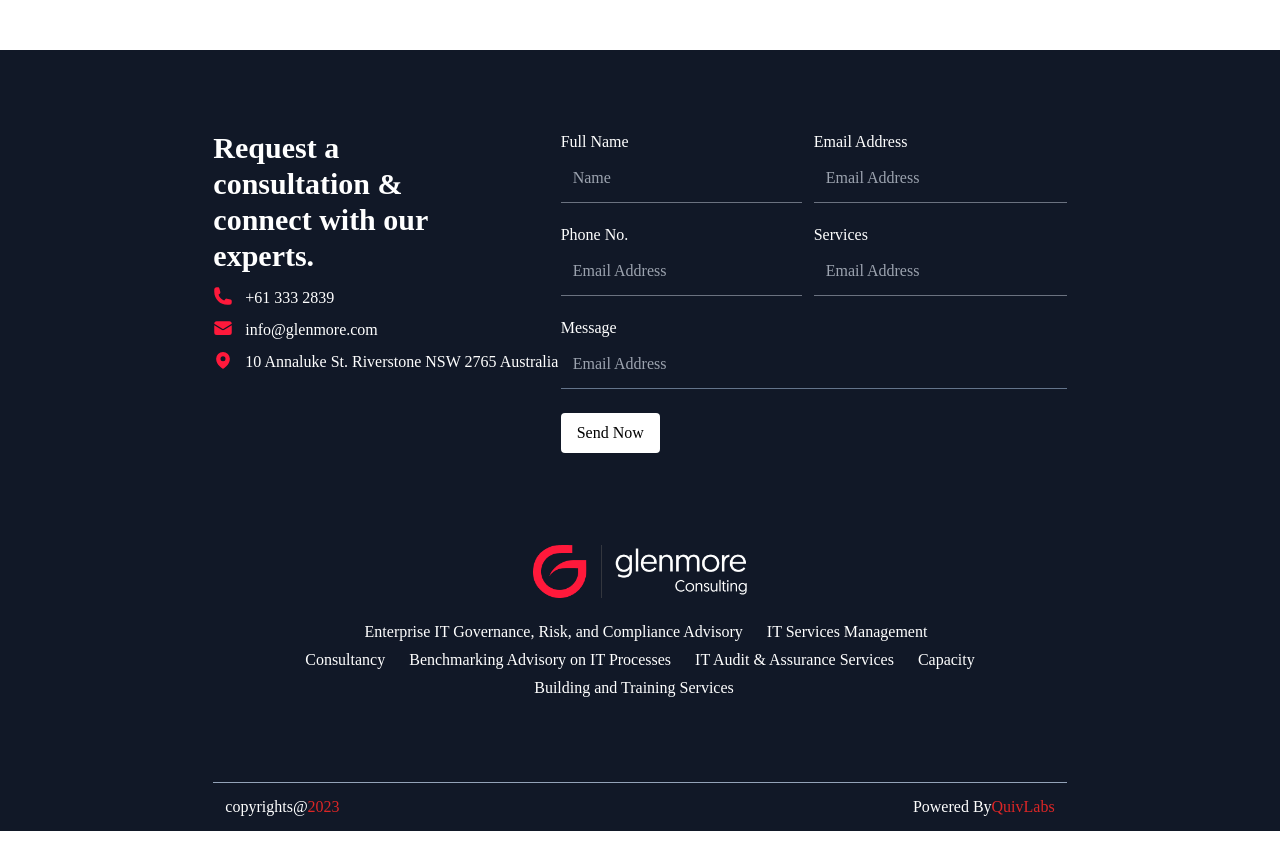
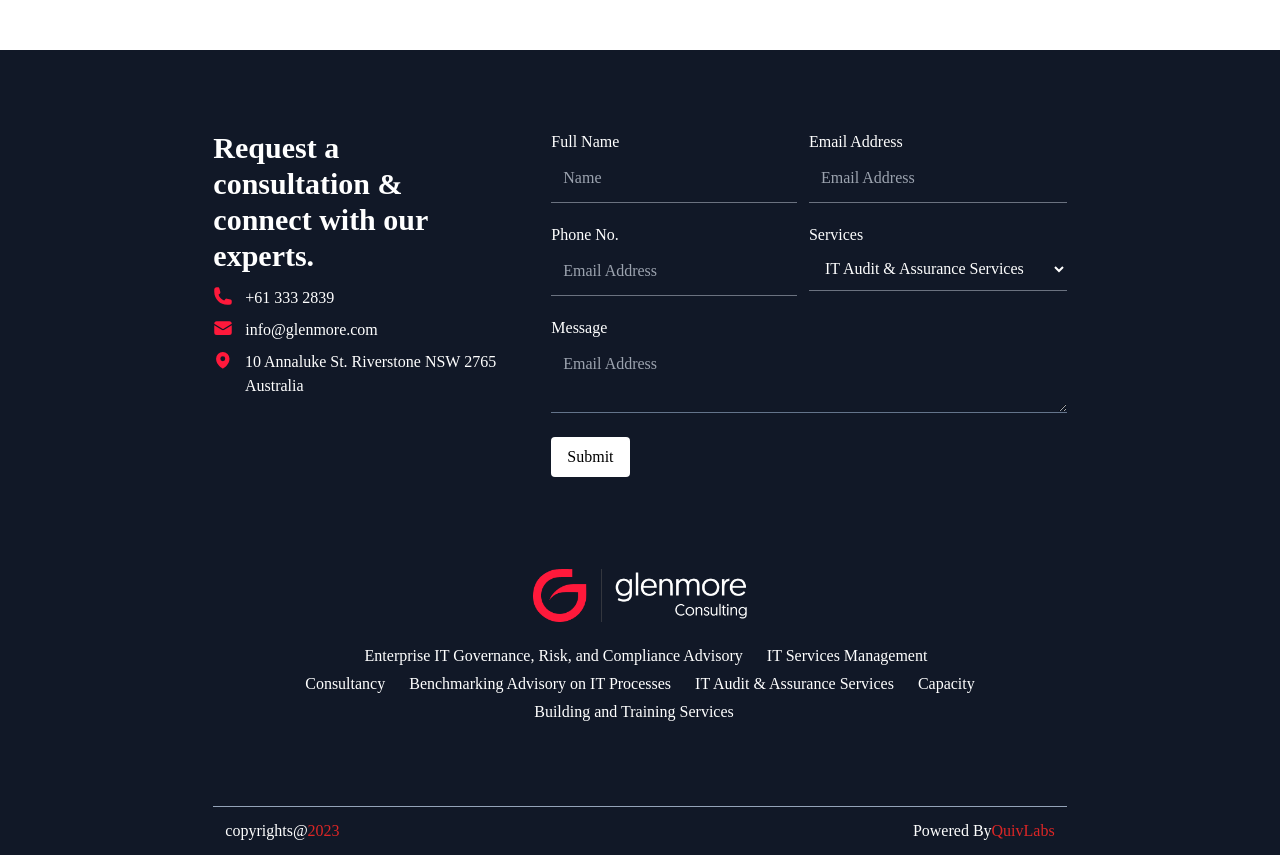
Before and after one commit to faiizanhussain/glenmore, a React (Vite) app in the folder Glenmore-Frontend/: page / in a window 1280 px wide. Shown: the part 3940-4795 px from the top of the page. Before the commit the page ends 4771 px from the top, so only its background shows below. Built offline with nearby package versions, Linux system fonts and the light colour scheme.

Commit message:
Form to google sheets & other minor changes

```diff
--- a/Glenmore-Frontend/src/FunctionalComponents/Button.tsx
+++ b/Glenmore-Frontend/src/FunctionalComponents/Button.tsx
@@ -6,15 +6,17 @@ interface Props {
   Text: string;
   Link: string;
   backgroundColor?: string;
+  action?: any;
 }
 
-export const Button = ({ Text, Link, backgroundColor }: Props) => {
+export const Button = ({ Text, Link, backgroundColor, action }: Props) => {
   return (
     <>
       <button
+        onClick={action}
         className={
           backgroundColor === "dark"
-            ? "bg-white hover:bg-red-600 text-black py-2 px-4 rounded my-3"
+            ? "bg-white hover:bg-red-600 hover:text-white text-black py-2 px-4 rounded my-3"
             : "bg-gray-900 hover:bg-red-600 text-white py-2 px-4 rounded my-3"
         }>
         <NavLink to={Link}>{Text}</NavLink>
--- a/Glenmore-Frontend/src/FunctionalComponents/Form.tsx
+++ b/Glenmore-Frontend/src/FunctionalComponents/Form.tsx
@@ -1,40 +1,84 @@
 import { useState } from "react";
 import { Button } from "./Button";
+import { Content } from "../Data/StaticData";
 
 export default function Form() {
-  const [name, setName] = useState("");
-  const [email, setEmail] = useState("");
-  const [phone, setPhone] = useState("");
-  const [services, setServices] = useState("");
-  const [message, setMessage] = useState("");
+  const [formData, setFormData] = useState({
+    name: "",
+    email: "",
+    phone: "",
+    services: "",
+    message: "",
+  });
 
-  const handleNameChange = (event: any) => {
-    setName(event.target.value);
+  const [isSubmitted, setIsSubmitted] = useState(false);
+
+  const handleChange = (e: any) => {
+    setFormData({
+      ...formData,
+      [e.target.name]: e.target.value,
+    });
   };
-  const handleEmailChange = (event: any) => {
-    setEmail(event.target.value);
-  };
-  const handlePhoneChange = (event: any) => {
-    setPhone(event.target.value);
-  };
-  const handleServicesChange = (event: any) => {
-    setServices(event.target.value);
-  };
-  const handleMessageChange = (event: any) => {
-    setMessage(event.target.value);
+
+  const handleSubmit = (e: any) => {
+    e.preventDefault();
+
+    fetch("https://sheetdb.io/api/v1/yjb5erapyq794", {
+      method: "POST",
+      headers: {
+        Accept: "application/json",
+        "Content-Type": "application/json",
+      },
+      body: JSON.stringify({
+        data: [
+          {
+            "G-Name": formData.name,
+            "G-Email": formData.email,
+            "G-Phone": formData.phone,
+            "G-Services": formData.services,
+            "G-Message": formData.message,
+          },
+        ],
+      }),
+    })
+      .then((response) => response.json())
+      .then((data) => setIsSubmitted(true));
   };
 
   return (
     <>
-      <form className="flex flex-wrap">
-        <label className="pr-3 flex flex-col w-1/2 text-white text-white">
+      {isSubmitted ? (
+        <>
+          <div className="flex flex-col items-center">
+            <svg
+              xmlns="http://www.w3.org/2000/svg"
+              fill="none"
+              viewBox="0 0 24 24"
+              stroke-width="1.5"
+              stroke="white"
+              className="w-20 h-20">
+              <path
+                stroke-linecap="round"
+                stroke-linejoin="round"
+                d="M9 12.75 11.25 15 15 9.75M21 12c0 1.268-.63 2.39-1.593 3.068a3.745 3.745 0 0 1-1.043 3.296 3.745 3.745 0 0 1-3.296 1.043A3.745 3.745 0 0 1 12 21c-1.268 0-2.39-.63-3.068-1.593a3.746 3.746 0 0 1-3.296-1.043 3.745 3.745 0 0 1-1.043-3.296A3.745 3.745 0 0 1 3 12c0-1.268.63-2.39 1.593-3.068a3.745 3.745 0 0 1 1.043-3.296 3.746 3.746 0 0 1 3.296-1.043A3.746 3.746 0 0 1 12 3c1.268 0 2.39.63 3.068 1.593a3.746 3.746 0 0 1 3.296 1.043 3.746 3.746 0 0 1 1.043 3.296A3.745 3.745 0 0 1 21 12Z"></path>
+            </svg>
+
+            <p className="text-white font-bold text-center text-3xl">
+              Thank you for submitting the form, we'll get back to you shortly
+            </p>
+          </div>
+        </>
+      ) : (
+        <form onSubmit={handleSubmit} className="flex flex-wrap">
+          <label className="pr-3 flex flex-col w-1/2 text-white">
             Full Name
             <input
               placeholder="Name"
               className="bg-transparent border-b border-gray-500 p-3"
               type="text"
-            value={name}
-            onChange={handleNameChange}
+              name="name"
+              value={formData.name}
+              onChange={handleChange}
             />
           </label>
           <label className="flex flex-col w-1/2  text-white">
@@ -43,8 +87,9 @@ export default function Form() {
               placeholder="Email Address"
               className="bg-transparent border-b border-gray-500 p-3"
               type="text"
-            value={email}
-            onChange={handleEmailChange}
+              name="email"
+              value={formData.email}
+              onChange={handleChange}
             />
           </label>
           <label className="pt-5 flex flex-col w-1/2  text-white pr-3">
@@ -52,35 +97,46 @@ export default function Form() {
             <input
               placeholder="Email Address"
               className="bg-transparent border-b border-gray-500 p-3"
+              name="phone"
               type="text"
-            value={phone}
-            onChange={handlePhoneChange}
+              value={formData.phone}
+              onChange={handleChange}
             />
           </label>
           <label className="pt-5 flex flex-col w-1/2  text-white">
             Services
-          <input
-            placeholder="Email Address"
+            <select
+              name="services"
+              id="services"
               className="bg-transparent border-b bg-transparent border-gray-500 p-3"
-            type="text"
-            value={services}
-            onChange={handleServicesChange}
-          />
+              onChange={handleChange}>
+              {Content.Services_Section.Services.map((item: any) => (
+                <option
+                  key={item.Title}
+                  className="text-gray-900"
+                  value={item.Title}>
+                  {item.Title}
+                </option>
+              ))}
+            </select>
           </label>
           <label className="pt-5 flex flex-col w-full text-white py-3">
             Message
-          <input
+            <textarea
               placeholder="Email Address"
               className="bg-transparent border-b border-slate-500 p-3"
-            type="text"
-            value={message}
-            onChange={handleMessageChange}
+              name="message"
+              value={formData.message}
+              onChange={handleChange}
             />
           </label>
           <span className="">
-          <Button backgroundColor="dark" Text="Send Now" Link="#" />
+            <button className="bg-white hover:bg-red-600 hover:text-white text-black py-2 px-4 rounded my-3">
+              Submit
+            </button>
           </span>
         </form>
+      )}
     </>
   );
 }
--- a/Glenmore-Frontend/src/FunctionalComponents/IconText.tsx
+++ b/Glenmore-Frontend/src/FunctionalComponents/IconText.tsx
@@ -1,5 +1,3 @@
-import { Button } from "./Button";
-
 interface Props {
   Icon: string;
   Title: string;
--- a/Glenmore-Frontend/src/UI Components/Features.tsx
+++ b/Glenmore-Frontend/src/UI Components/Features.tsx
@@ -18,7 +18,7 @@ const Features = () => {
           </p>
         </div>
         {Content.Features_Section.Features.map((item: any) => (
-          <div className="w-1/3 pr-10 pb-5">
+          <div key={item.Title} className="w-1/3 pr-10 pb-5">
             <IconBox Icon={item.Image} Title={item.Title} Text={item.Text} />
           </div>
         ))}
--- a/Glenmore-Frontend/src/UI Components/Footer.tsx
+++ b/Glenmore-Frontend/src/UI Components/Footer.tsx
@@ -13,7 +13,11 @@ function Footer() {
             </h1>
             <div className="text-white py-3 space-y-2">
               {Content.Footer_Section.Footer.map((item: any) => (
-                <IconText Icon={item.Icon} Title={item.Title} />
+                <IconText
+                  key={item.Title}
+                  Icon={item.Icon}
+                  Title={item.Title}
+                />
               ))}
             </div>
           </div>
@@ -29,7 +33,7 @@ function Footer() {
           />
           <div className="w-4/5 leading-7 text-center">
             {Content.Footer_Section.Quick_Links.map((item: any) => (
-              <a href={item.Link} className="text-white px-3">
+              <a key={item.Title} href={item.Link} className="text-white px-3">
                 {item.Title}
               </a>
             ))}
--- a/Glenmore-Frontend/src/UI Components/Header.tsx
+++ b/Glenmore-Frontend/src/UI Components/Header.tsx
@@ -53,9 +53,9 @@ const Header = () => {
                 fill="#E53E3E"
                 className="w-5 h-5 self-center">
                 <path
-                  fill-rule="evenodd"
+                  fillRule="evenodd"
                   d="M1.5 4.5a3 3 0 0 1 3-3h1.372c.86 0 1.61.586 1.819 1.42l1.105 4.423a1.875 1.875 0 0 1-.694 1.955l-1.293.97c-.135.101-.164.249-.126.352a11.285 11.285 0 0 0 6.697 6.697c.103.038.25.009.352-.126l.97-1.293a1.875 1.875 0 0 1 1.955-.694l4.423 1.105c.834.209 1.42.959 1.42 1.82V19.5a3 3 0 0 1-3 3h-2.25C8.552 22.5 1.5 15.448 1.5 6.75V4.5Z"
-                  clip-rule="evenodd"
+                  clipRule="evenodd"
                 />
               </svg>
 
@@ -76,7 +76,9 @@ const Header = () => {
           </div>
           <div className="nav-links flex space-x-5 py-0 ">
             {Content.MenuItems.map((item: any) => (
-              <h1 className="text-gray-700 text-md self-center hover:text-red-600 ">
+              <h1
+                key={item.Title}
+                className="text-gray-700 text-md self-center hover:text-red-600 ">
                 <Link to={item.Link}>{item.Title}</Link>
               </h1>
             ))}
--- a/Glenmore-Frontend/src/UI Components/Services.tsx
+++ b/Glenmore-Frontend/src/UI Components/Services.tsx
@@ -18,7 +18,7 @@ const Services: React.FC = () => {
           </p>
         </div>
         {Content.Services_Section.Services.map((item: any) => (
-          <div className="w-1/3 pr-10 pb-5">
+          <div key={item.Title} className="w-1/3 pr-10 pb-5">
             <ImageBox Image={item.Image} Title={item.Title} Text={item.Text} />
           </div>
         ))}
--- /dev/null
+++ b/Glenmore-Frontend/src/client_secret_1020587001961-b5qkd7f6451420fereln5n2ncom3ngdn.apps.googleusercontent.com.json
@@ -0,0 +1 @@
+{"web":{"client_id":"1020587001961-b5qkd7f6451420fereln5n2ncom3ngdn.apps.googleusercontent.com","project_id":"phonic-weaver-307813","auth_uri":"https://accounts.google.com/o/oauth2/auth","token_uri":"https://oauth2.googleapis.com/token","auth_provider_x509_cert_url":"https://www.googleapis.com/oauth2/v1/certs","client_secret":"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"}}
```
Also changed, not shown: Glenmore-Frontend/src/Data/StaticData.tsx (+4 -4 lines). Lines whose indentation alone changed are shown as unchanged.
